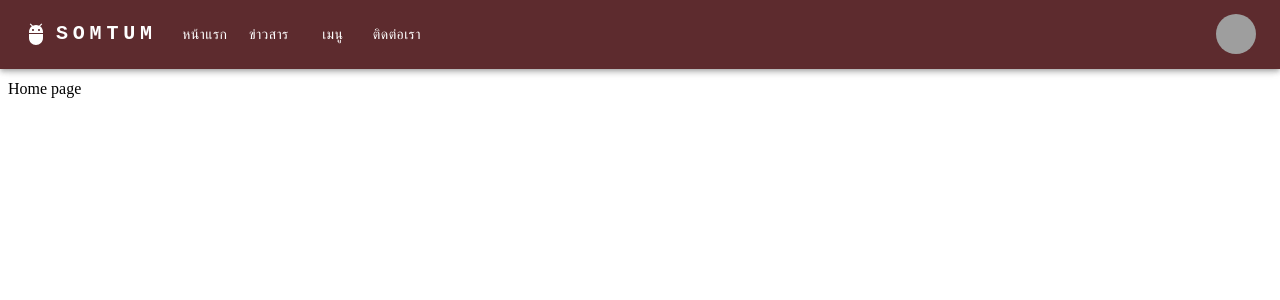
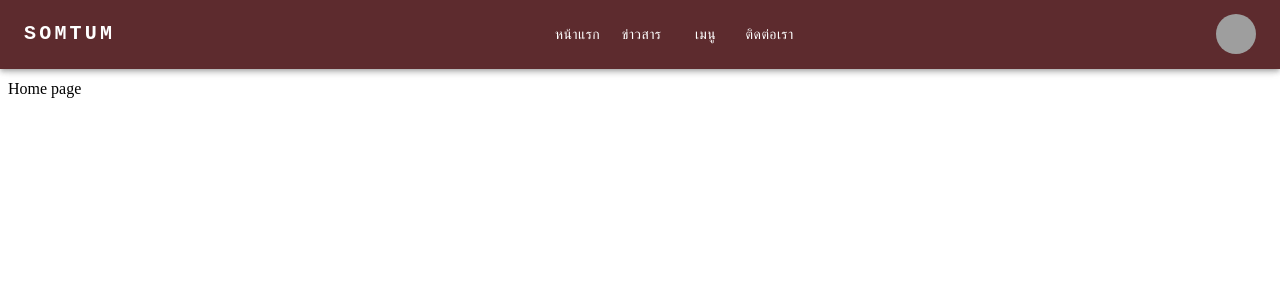
Before and after one commit to Sritpong/somtum, a React (Create React App) app: page / in a window 1280 px wide. Shown: the top 300 px of the page. Built offline with nearby package versions, Linux system fonts and the light colour scheme; grey boxes are pictures that could not be loaded.

Commit message:
Update Header.js

```diff
--- a/src/components/Header/Header.js
+++ b/src/components/Header/Header.js
@@ -14,7 +14,6 @@ import Tooltip from '@mui/material/Tooltip';
 import MenuItem from '@mui/material/MenuItem';
 
 import MenuIcon from '@mui/icons-material/Menu';
-import AdbIcon from '@mui/icons-material/Adb';
 
 // CSS
 import './Header.css'
@@ -67,7 +66,6 @@ const Header = () => {
         <AppBar className="navbar">
             <Container maxWidth="xl">
                 <Toolbar disableGutters>
-                    <AdbIcon sx={{ display: { xs: 'none', md: 'flex' }, mr: 1 }} />
                     <Typography
                         variant="h6"
                         noWrap
@@ -77,7 +75,7 @@ const Header = () => {
                             display: { xs: 'none', md: 'flex' },
                             fontFamily: 'monospace',
                             fontWeight: 700,
-                            letterSpacing: '.3rem',
+                            letterSpacing: '.2rem',
                             color: 'inherit',
                             textDecoration: 'none',
                         }}
@@ -126,7 +124,6 @@ const Header = () => {
                             ))}
                         </Menu>
                     </Box>
-                    <AdbIcon sx={{ display: { xs: 'flex', md: 'none' }, mr: 1 }} />
                     <Typography
                         variant="h5"
                         noWrap
@@ -145,7 +142,7 @@ const Header = () => {
                     >
                         LOGO
                     </Typography>
-                    <Box sx={{ flexGrow: 1, display: { xs: 'none', md: 'flex' } }}>
+                    <Box sx={{ flexGrow: 1, display: { xs: 'none', md: 'flex' }, justifyContent: 'center' }}>
                         {pages.map((page, idx) => (
                             <Button
                                 key={idx}
```
